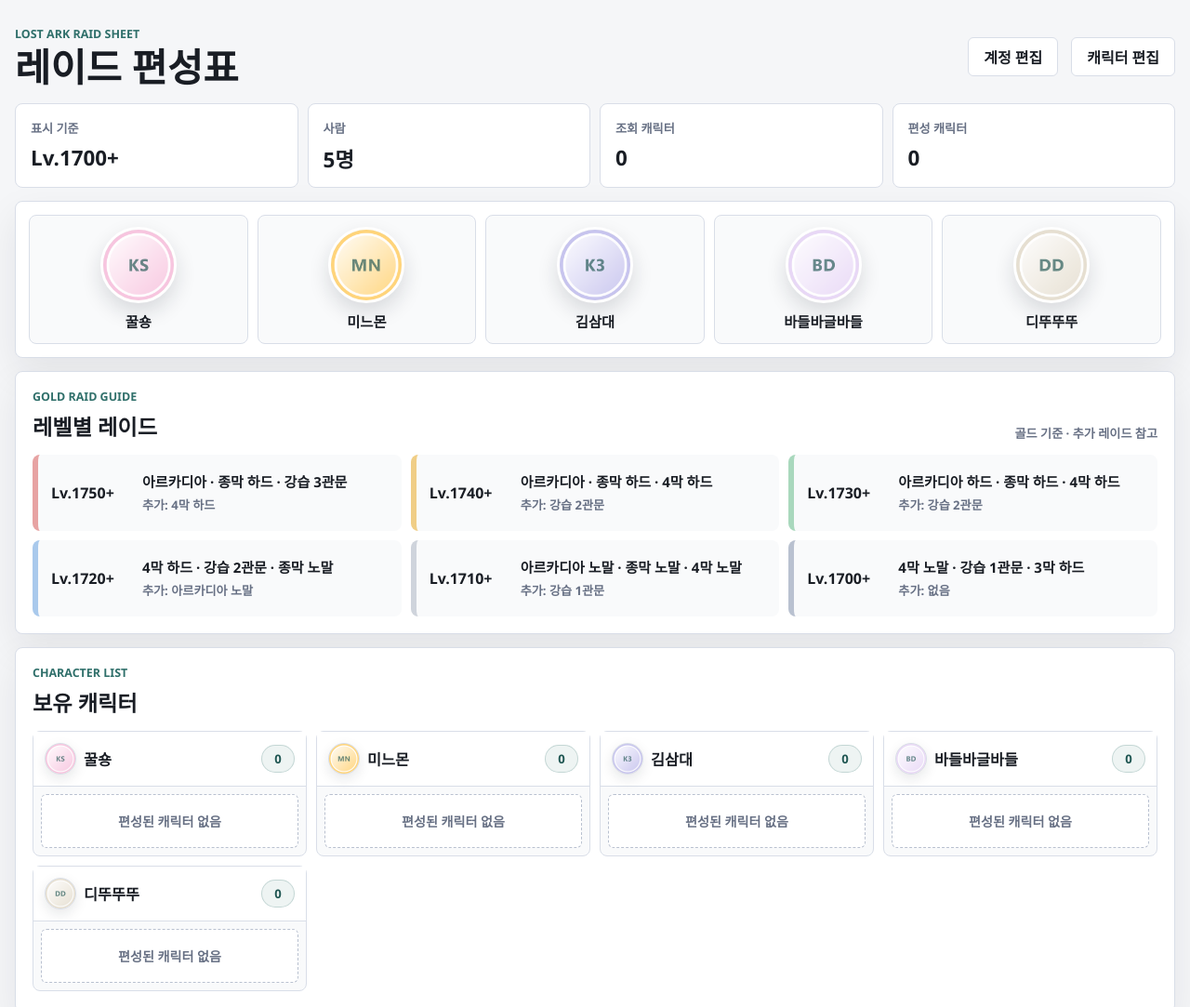
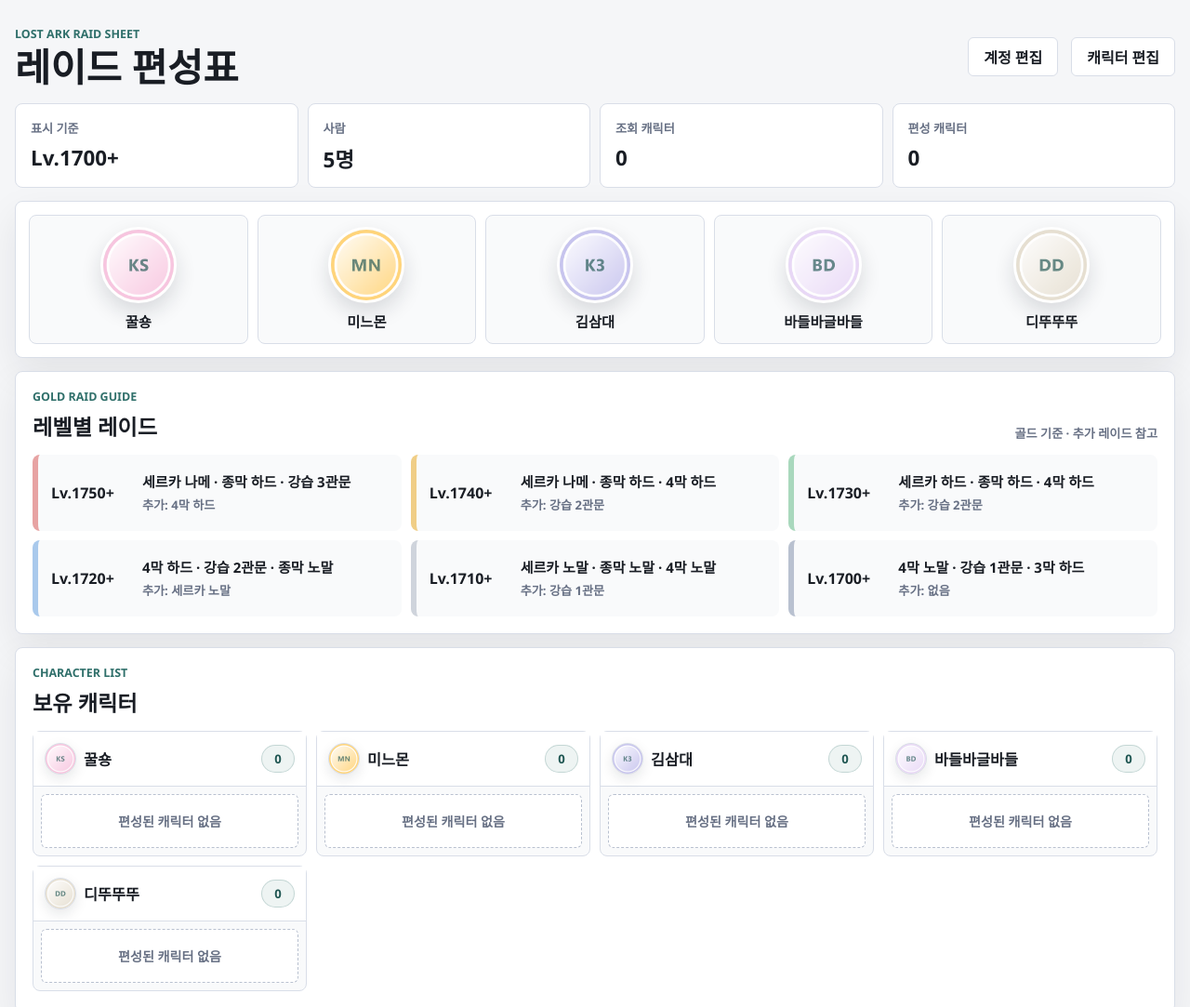
Before and after one commit to carlisle0722/raidsheet, a website: page index.html in a window 1280 px wide. Shown: the top 1083 px of the page at 93% size. Drawn offline with Linux system fonts and the light colour scheme; no server answers.

Commit message:
오타수정

```diff
--- a/index.html
+++ b/index.html
@@ -36,11 +36,11 @@
           <p class="hint">골드 기준 · 추가 레이드 참고</p>
         </div>
         <div class="raid-guide-list">
-          <article class="raid-guide-card" data-tier="ancient"><strong>Lv.1750+</strong><div><p>아르카디아 · 종막 하드 · 강습 3관문</p><span>추가: 4막 하드</span></div></article>
-          <article class="raid-guide-card" data-tier="red"><strong>Lv.1740+</strong><div><p>아르카디아 · 종막 하드 · 4막 하드</p><span>추가: 강습 2관문</span></div></article>
-          <article class="raid-guide-card" data-tier="green"><strong>Lv.1730+</strong><div><p>아르카디아 하드 · 종막 하드 · 4막 하드</p><span>추가: 강습 2관문</span></div></article>
-          <article class="raid-guide-card" data-tier="blue"><strong>Lv.1720+</strong><div><p>4막 하드 · 강습 2관문 · 종막 노말</p><span>추가: 아르카디아 노말</span></div></article>
-          <article class="raid-guide-card" data-tier="gray"><strong>Lv.1710+</strong><div><p>아르카디아 노말 · 종막 노말 · 4막 노말</p><span>추가: 강습 1관문</span></div></article>
+          <article class="raid-guide-card" data-tier="ancient"><strong>Lv.1750+</strong><div><p>세르카 나메 · 종막 하드 · 강습 3관문</p><span>추가: 4막 하드</span></div></article>
+          <article class="raid-guide-card" data-tier="red"><strong>Lv.1740+</strong><div><p>세르카 나메 · 종막 하드 · 4막 하드</p><span>추가: 강습 2관문</span></div></article>
+          <article class="raid-guide-card" data-tier="green"><strong>Lv.1730+</strong><div><p>세르카 하드 · 종막 하드 · 4막 하드</p><span>추가: 강습 2관문</span></div></article>
+          <article class="raid-guide-card" data-tier="blue"><strong>Lv.1720+</strong><div><p>4막 하드 · 강습 2관문 · 종막 노말</p><span>추가: 세르카  노말</span></div></article>
+          <article class="raid-guide-card" data-tier="gray"><strong>Lv.1710+</strong><div><p>세르카 노말 · 종막 노말 · 4막 노말</p><span>추가: 강습 1관문</span></div></article>
           <article class="raid-guide-card" data-tier="low"><strong>Lv.1700+</strong><div><p>4막 노말 · 강습 1관문 · 3막 하드</p><span>추가: 없음</span></div></article>
         </div>
       </section>
```
